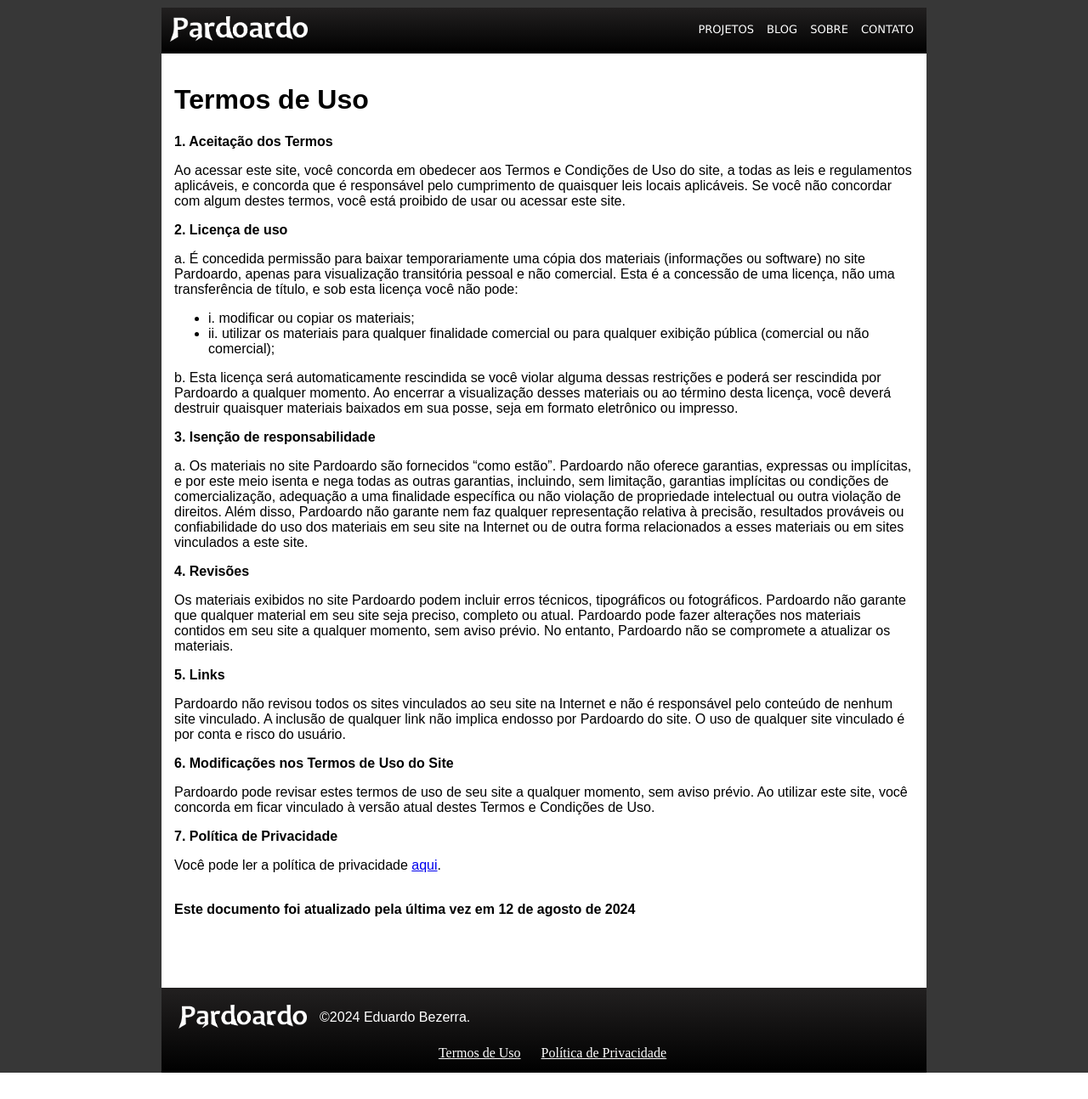
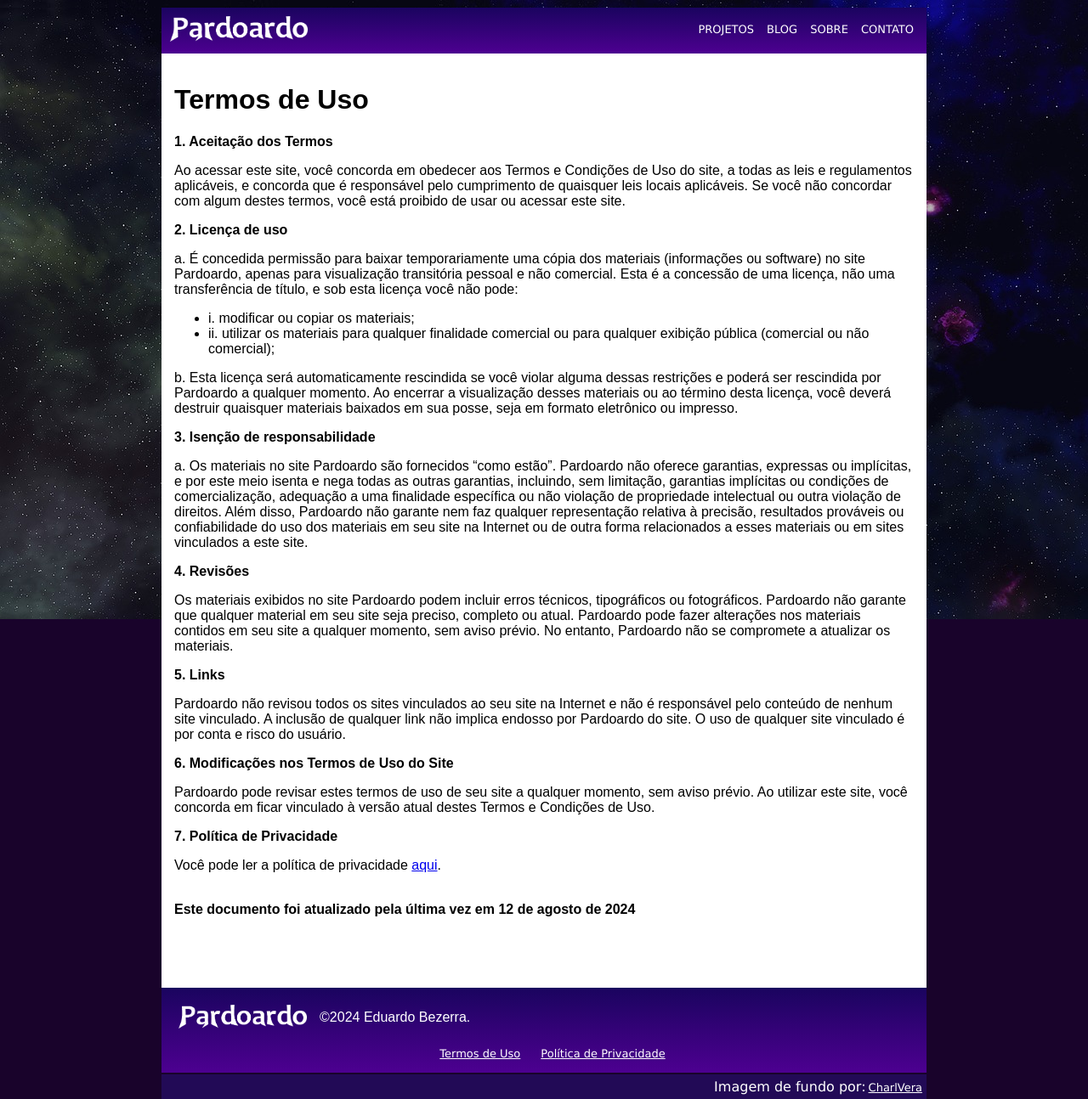
Before and after one commit to Pardoardo/Eduardo-s-Website, a Node server app: page /termos-de-uso in a window 1280 px wide. Shown: the whole page at 85% size. Before the commit the page ends 1263 px from the top, so only its background shows below. Run offline with Node 20, Linux system fonts and the light colour scheme.

Commit message:
Agora sim acho que acertei no design! :D

```diff
--- a/public/css/styles.css
+++ b/public/css/styles.css
@@ -1,14 +1,22 @@
 @import url('https://fonts.googleapis.com/css2?family=Bebas+Neue&display=swap');
 
 :root{
-    --bars-gradient: linear-gradient(0deg, rgb(0, 0, 0) 0%, rgb(34, 32, 32) 100%);
+    --bars-gradient: linear-gradient(0deg, rgb(77, 0, 145) 0%, rgb(26, 4, 95) 100%);
+}
+
+::selection {
+    color: rgb(245, 234, 255);
+    background: rgb(112, 27, 187);
 }
 
 html, body{
+    background: url('/assets/img/outer-space-charlvera.jpg');
+    background-repeat: no-repeat;
+
     padding: 0;
     margin: 0;
     border: 0;
-    background-color: rgb(55, 55, 55);
+    background-color: rgb(25, 3, 43);
 }
 
 .content{
@@ -73,30 +81,30 @@ html, body{
 }
 
 .posts-container{
-    background-color: rgb(219, 217, 255);
+    background-color: rgb(240, 240, 252);
 }
 
 .introduction{
     padding: 20px 20px;
     text-align: center;
     font-family: 'Lucida Sans', 'Lucida Sans Regular', 'Lucida Grande', 'Lucida Sans Unicode', Geneva, Verdana, sans-serif;
-    color: rgb(0, 0, 0);
+    color: rgb(131, 82, 176);
 }
 
 .viewer-content{
     height: 900px;
-    background-color: white;
+    background-color: rgb(255, 255, 255);
 }
 
 .projects-section{
     height: 240px;
     width: 873px;
     margin-left: 15px;
-    background-color: rgb(153, 153, 153);
+    background-color: rgb(151, 118, 174);
 }
 
 .projects-section header{
-    color: white;
+    color: rgb(255, 255, 255);
     font-family: 'Lucida Sans', 'Lucida Sans Regular', 'Lucida Grande', 'Lucida Sans Unicode', Geneva, Verdana, sans-serif;
     padding: 10px 10px;
     background: rgb(0,110,35);
@@ -108,11 +116,11 @@ html, body{
     margin-right: auto;
     height: 140px;
     width: 873px;
-    background-color: rgb(153, 153, 153);
+    background-color: rgb(151, 118, 174);
 }
 
 .posts-section header{
-    color: white;
+    color: rgb(255, 255, 255);
     font-family: 'Lucida Sans', 'Lucida Sans Regular', 'Lucida Grande', 'Lucida Sans Unicode', Geneva, Verdana, sans-serif;
     padding: 10px 10px;
     background: rgb(0,110,35);
@@ -126,13 +134,13 @@ html, body{
     text-decoration: none;
     font-family: 'Franklin Gothic Medium', 'Arial Narrow', Arial, sans-serif;
     padding: 90px 20px;
-    background-color: rgb(81, 81, 81);
+    background-color: rgb(127, 96, 161);
     position: absolute;
     transition: 0.3s;
 }
 
 .section-next-button:hover{
-    background-color: rgb(33, 33, 33);
+    background-color: rgb(84, 13, 135);
 }
 
 footer{
@@ -155,7 +163,63 @@ footer{
 }
 
 footer a{
+    font-size: small;
+    font-family: 'Lucida Sans', 'Lucida Sans Regular', 'Lucida Grande', 'Lucida Sans Unicode', Geneva, Verdana, sans-serif;
     margin-left: 20px;
     color: white;
     font-weight: 500;
 }
+
+.projects-section .loading_label{
+    color: white;
+    position: absolute;
+    margin-top: 70px;
+    margin-left: 310px;
+    font-family: 'Lucida Sans', 'Lucida Sans Regular', 'Lucida Grande', 'Lucida Sans Unicode', Geneva, Verdana, sans-serif;
+    text-align: center;
+    text-shadow: white;
+
+    animation: loading 1s infinite;
+}
+
+.posts-section .loading_label{
+    color: white;
+    position: absolute;
+    margin-top: 30px;
+    margin-left: 310px;
+    font-family: 'Lucida Sans', 'Lucida Sans Regular', 'Lucida Grande', 'Lucida Sans Unicode', Geneva, Verdana, sans-serif;
+    text-align: center;
+    text-shadow: white;
+
+    animation: loading 1s infinite;
+}
+
+@keyframes loading {
+    0%{
+        -webkit-transform: scale(1.0);
+   transform: scale(1.0);
+    }
+    50%{
+        text-shadow: 0 0 5px #783bfc,
+        0 0 10px #783bfc,
+        0 0 20px white,
+        0 0 30px white,
+        0 0 40px white,
+        0 0 55px white,
+        0 0 70px white;
+        -webkit-transform: scale(1.1);
+        transform: scale(1.1);
+    }
+}
+
+.background_author{
+    padding: 5px 5px;
+    font-family: 'Lucida Sans', 'Lucida Sans Regular', 'Lucida Grande', 'Lucida Sans Unicode', Geneva, Verdana, sans-serif;
+    background-color: #220a56;
+    text-align: right;
+    color: white;
+}
+
+.background_author a{
+    margin-left: 3px;
+}
--- a/server/pages/index.ejs
+++ b/server/pages/index.ejs
@@ -22,7 +22,7 @@
                 <a style="height: 21px;" href="/projetos" class="section-next-button">
                     >>
                 </a>
-                Os projetos destacados vêm aqui! :)
+                <h1 class="loading_label">Carregando...</h1>
             </div>
 
             <div style="margin-top: 2%;" class="posts-section">
@@ -30,7 +30,7 @@
                 <a class="section-next-button" style="padding: 41.82px 20px;" href="/posts">
                     >>
                 </a>
-                Os posts destacados vêm aqui! :)
+                <h1 class="loading_label">Carregando...</h1>
             </div>
         </div>
         <%- include('./partials/footer')  %>
--- a/server/pages/partials/footer.ejs
+++ b/server/pages/partials/footer.ejs
@@ -5,4 +5,5 @@
     </div>
     <a href="/termos-de-uso">Termos de Uso</a>
     <a href="/politica-de-privacidade">Política de Privacidade</a>
+    <p class="background_author">Imagem de fundo por:<a target="_blank" href="https://pixabay.com/pt/photos/espa%C3%A7o-sideral-planetas-6988255/">CharlVera</a></p>
 </footer>
```
Also changed, not shown: public/img/outer-space-charlvera.jpg (added).
